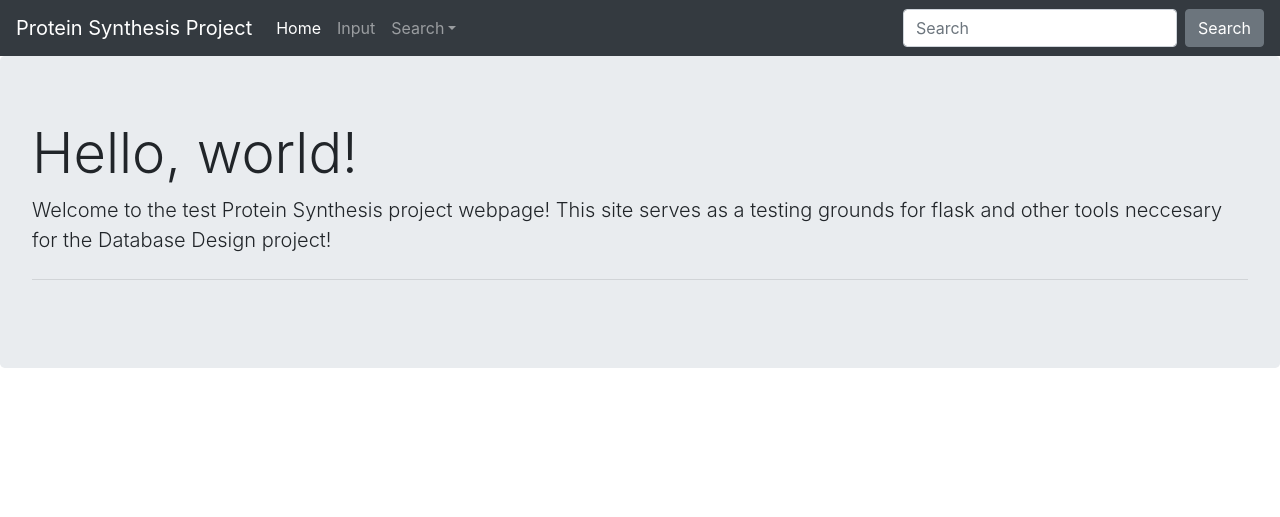
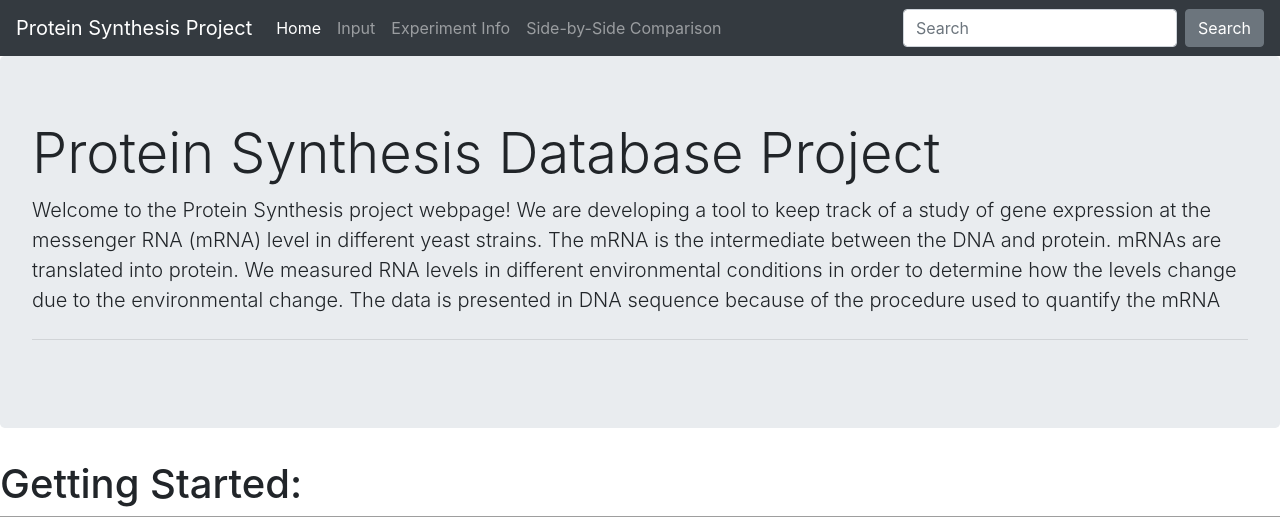
Before and after one commit to ster-the-pot/db_fall_2019, a Flask app: page / in a window 1280 px wide. Shown: the top 517 px of the page. Before the commit the page ends 368 px from the top, so only its background shows below. Run offline with Flask 2, Linux system fonts and the light colour scheme; some libraries are stand-ins or nearby versions; grey boxes are pictures that could not be loaded.

Commit message:
WEB: navbar modified, video added to homepage

```diff
--- a/app.py
+++ b/app.py
@@ -1,4 +1,5 @@
 from flask import Flask, render_template
+
 
 app = Flask(__name__)
 app.debug= True
--- a/templates/includes/_navbar.html
+++ b/templates/includes/_navbar.html
@@ -10,15 +10,16 @@
               <a class="nav-link" href="#">Home <span class="sr-only">(current)</span></a>
             </li>
             <li class="nav-item">
-              <a class="nav-link" href="#">Input</a>
+              <a class="nav-link" href="input">Input</a>
+            </li>
+            <li class="nav-item">
+              <a class="nav-link" href="query/experiment">Experiment Info</a>
+            </li>
+            <li class="nav-item">
+              <a class="nav-link" href="query/side">Side-by-Side Comparison</a>
             </li>
             <li class="nav-item dropdown">
-              <a class="nav-link dropdown-toggle" href="#" id="dropdown01" data-toggle="dropdown" aria-haspopup="true" aria-expanded="false">Search</a>
-              <div class="dropdown-menu" aria-labelledby="dropdown01">
-                <a class="dropdown-item" href="#">Sequence Search</a>
-                <a class="dropdown-item" href="#">Condition Search</a>
-                <a class="dropdown-item" href="#">etc Search</a>
-              </div>
+
             </li>
           </ul>
           <form class="form-inline my-2 my-lg-0">
--- a/templates/index.html
+++ b/templates/index.html
@@ -2,8 +2,16 @@
 
 {% block body %}
 <div class="jumbotron">
-    <h1 class="display-4">Hello, world!</h1>
-    <p class="lead">Welcome to the test Protein Synthesis project webpage! This site serves as a testing grounds for flask and other tools neccesary for the Database Design project!</p>
+    <h1 class="display-4">Protein Synthesis Database Project</h1>
+    <p class="lead">Welcome to the Protein Synthesis project webpage! We are developing a tool to keep track of a study of gene expression at the messenger RNA (mRNA) level in different yeast strains. The mRNA is the intermediate between the DNA and protein. mRNAs are translated into protein. We measured RNA levels in different environmental conditions in order to determine how the levels change due to the environmental change. The data is presented in DNA sequence because of the procedure used to quantify the mRNA</p>
     <hr class="my-4">
-  </div>
+</div>
+<div class="page-header">
+  <h1>Getting Started:</h1>
+</div>
+  <!-- 16:9 aspect ratio -->
+
+<div class="embed-responsive embed-responsive-16by9">
+    <iframe class="embed-responsive-item" src="https://www.youtube.com/embed/fCd6B5HRaZ8"></iframe>
+</div>
 {% endblock %}
```
